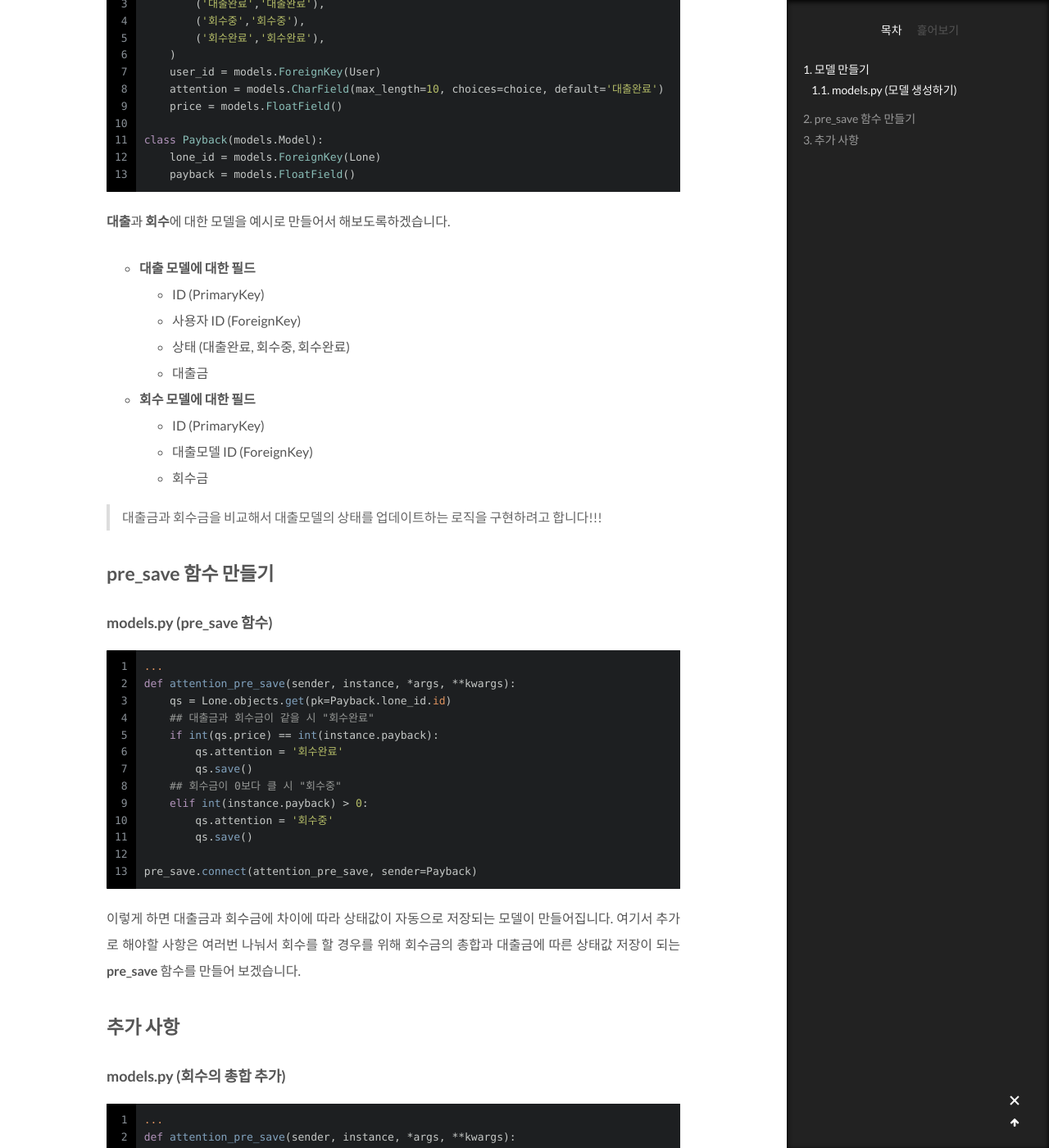
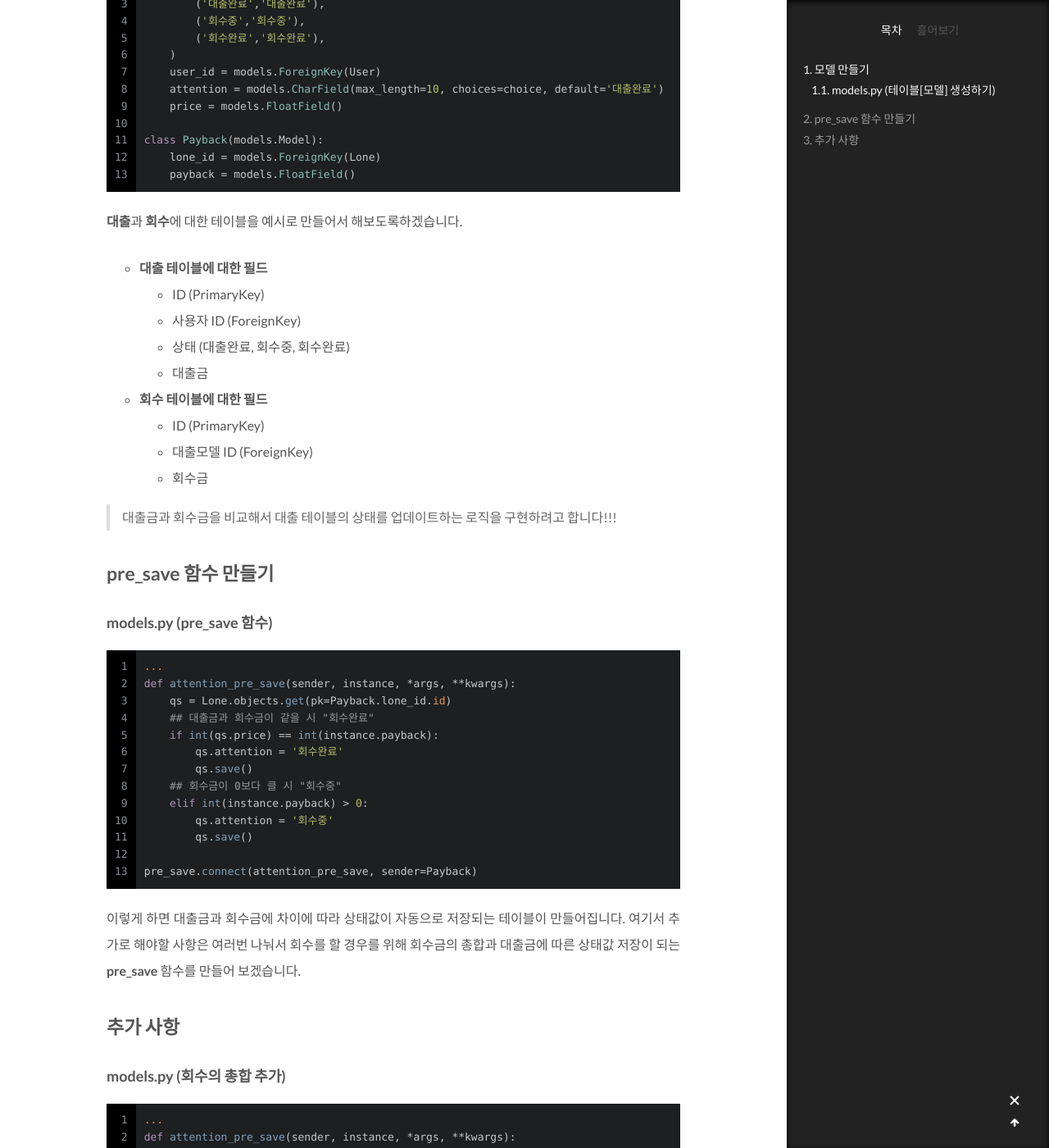
Before and after one commit to wkddnjset/wkddnjset.github.io, a Jekyll site: the page built from _posts/2018-02-06-(Django)-2개의-모델을-비교해-필드값-업데이트하기.md, in a window 1280 px wide and 1400 px high, scrolled down 720 px. Shown: the whole window at 82% size. Built offline with Jekyll 4.4.1, drawn with Linux system fonts in a browser that asks for light colours; comment, search, counter and statistics services are not loaded; some of the changed text lies outside the part shown.

Commit message:
2018-02-07

```diff
--- a/_posts/2018-02-06-(Django)-2개의-모델을-비교해-필드값-업데이트하기.md
+++ b/_posts/2018-02-06-(Django)-2개의-모델을-비교해-필드값-업데이트하기.md
@@ -9,7 +9,7 @@ tags: django, develop, backend
 
 ## 모델 만들기
 
-### models.py (모델 생성하기)
+### models.py (테이블[모델] 생성하기)
 
 {% highlight python linenos %}
 class Lone(models.Model):
@@ -27,20 +27,20 @@ class Payback(models.Model):
     payback = models.FloatField()
 {% endhighlight %}
 
-**대출**과 **회수**에 대한 모델을 예시로 만들어서 해보도록하겠습니다.
+**대출**과 **회수**에 대한 테이블을 예시로 만들어서 해보도록하겠습니다.
 
-- **대출 모델에 대한 필드**
+- **대출 테이블에 대한 필드**
 	- ID (PrimaryKey)
 	- 사용자 ID (ForeignKey)
 	- 상태 (대출완료, 회수중, 회수완료)
 	- 대출금
 
-- **회수 모델에 대한 필드**
+- **회수 테이블에 대한 필드**
 	- ID (PrimaryKey)
 	- 대출모델 ID (ForeignKey)
 	- 회수금
 
-> 대출금과 회수금을 비교해서 대출모델의 상태를 업데이트하는 로직을 구현하려고 합니다!!!
+> 대출금과 회수금을 비교해서 대출 테이블의 상태를 업데이트하는 로직을 구현하려고 합니다!!!
 
 ## pre_save 함수 만들기
 
@@ -63,7 +63,7 @@ pre_save.connect(attention_pre_save, sender=Payback)
 
 {% endhighlight %}
 
-이렇게 하면 대출금과 회수금에 차이에 따라 상태값이 자동으로 저장되는 모델이 만들어집니다. 여기서 추가로 해야할 사항은 여러번 나눠서 회수를 할 경우를 위해 회수금의 총합과 대출금에 따른 상태값 저장이 되는 **pre_save** 함수를 만들어 보겠습니다.
+이렇게 하면 대출금과 회수금에 차이에 따라 상태값이 자동으로 저장되는 테이블이 만들어집니다. 여기서 추가로 해야할 사항은 여러번 나눠서 회수를 할 경우를 위해 회수금의 총합과 대출금에 따른 상태값 저장이 되는 **pre_save** 함수를 만들어 보겠습니다.
 
 ## 추가 사항
 
@@ -111,4 +111,4 @@ class Payback(models.Model):
             raise ValidationError("회수총액이 대출금을 초과할 수 없습니다.")
 {% endhighlight %}
 
-모델 Create 시 오류를 발생시키는 함수에서도, pre_save 함수와 동일한 로직으로 오류 검출을 하였습니다.
+테이터를 **Create** 시 오류를 발생시키는 함수에서도, **pre_save** 함수와 동일한 로직으로 오류 검출을 하였습니다.
```
Also changed, not shown: _posts/2018-02-07-(Django)-ajax를-사용해-원하는-데이터-불러오기.md (+7 -4 lines).
